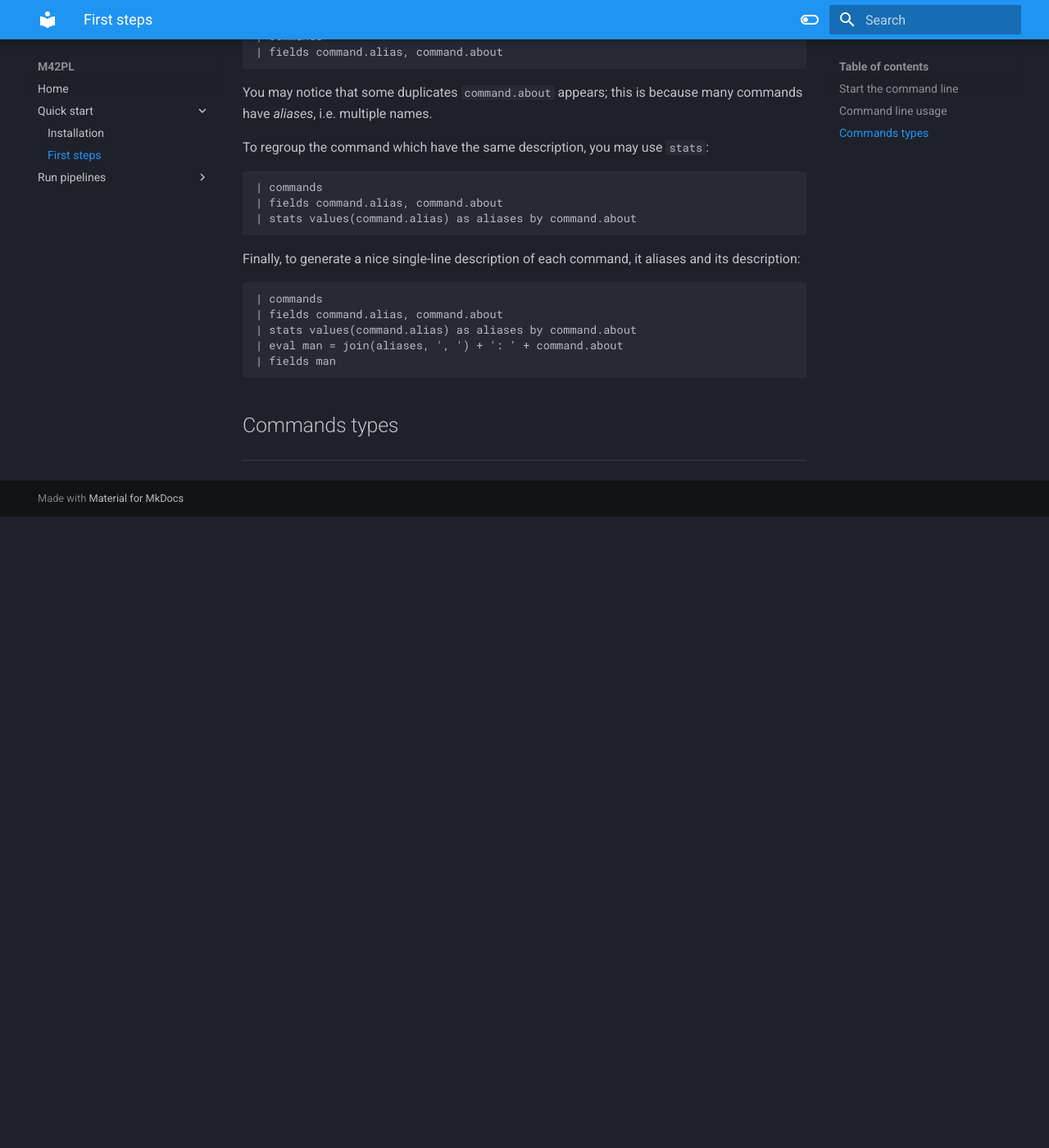
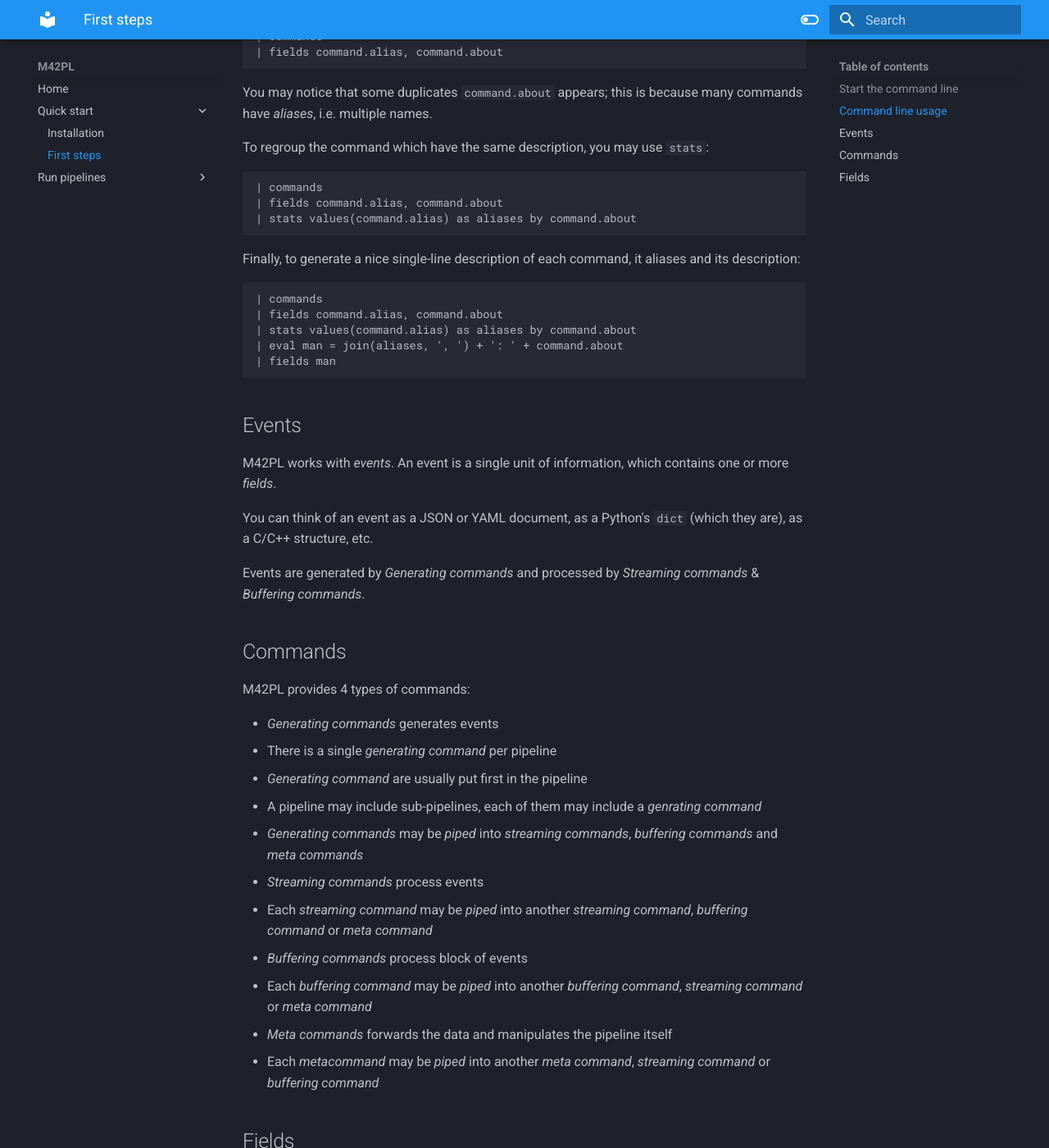
Before and after one commit to jpclipffel/m42pl-core, an MkDocs documentation site: the page built from docs/docs/quickstart/firststeps.md, in a window 1280 px wide and 1400 px high, scrolled down 1231 px. Shown: the whole window at 82% size. Built offline with MkDocs 1.6.1 and Material for MkDocs 9.7.7, drawn with Linux system fonts in a browser that asks for light colours; before the commit the page ends 1861 px from its top, so only the background shows below that; some of the changed text lies outside the part shown.

Commit message:
[Doc] Updated doc

````diff
--- a/docs/docs/quickstart/firststeps.md
+++ b/docs/docs/quickstart/firststeps.md
@@ -1,3 +1,5 @@
+<!-- vim: set ft=Markdown ts=2 -->
+
 # First Steps
 
 ## Start the command line
@@ -84,9 +86,44 @@
 | fields man
 ```
 
-## Commands types
+## Events
 
+M42PL works with _events_. An event is a single unit of information, which
+contains one or more _fields_.
 
+You can think of an event as a JSON or YAML document, as a Python's `dict`
+(which they are), as a C/C++ structure, etc.
+
+Events are generated by _Generating commands_ and processed by
+_Streaming commands_ & _Buffering commands_.
+
+## Commands
+
+M42PL provides 4 types of commands:
+
+* _Generating commands_ generates events
+  * There is a single _generating command_ per pipeline
+  * _Generating command_ are usually put first in the pipeline
+  * A pipeline may include sub-pipelines, each of them may include a _genrating command_
+  * _Generating commands_ may be _piped_ into _streaming commands_, _buffering commands_ and _meta commands_
+* _Streaming commands_ process events
+  * Each _streaming command_ may be _piped_ into another _streaming command_, _buffering command_ or _meta command_
+* _Buffering commands_ process block of events
+  * Each _buffering command_ may be _piped_ into another _buffering command_, _streaming command_ or _meta command_
+* _Meta commands_ forwards the data and manipulates the pipeline itself
+  * Each _metacommand_ may be _piped_ into another _meta command_, _streaming command_ or _buffering command_
+
+## Fields
+
+Fields are both the events _attributes_ and a way to access the given _attributes_.
+
+Commands support 5 type of fields:
+
+* _Literal_: A literal value such as a number, a string or a list of values, e.g. `42`, `'some text'`, `(1, 2, 3)`
+* _Path_: A field name or a doted field name, e.g. `field`, `field.subfield`
+* _JsonPath_: A _JsonPath_ expression, e.g. `{list[0].name}`
+* _Eval_: An evaulation expression, e.g. ```at(list, 0)```
+* _Pipe_: A sub-pipeline, e.g. `[ | kvread 'someName' ]`
 
 ---
 
````
Also changed, not shown: other parts of docs/docs/quickstart/firststeps.md (+1 -1 lines), docs/docs/index.md (+2 -2 lines), docs/docs/quickstart/installation.md (+2 -2 lines).
